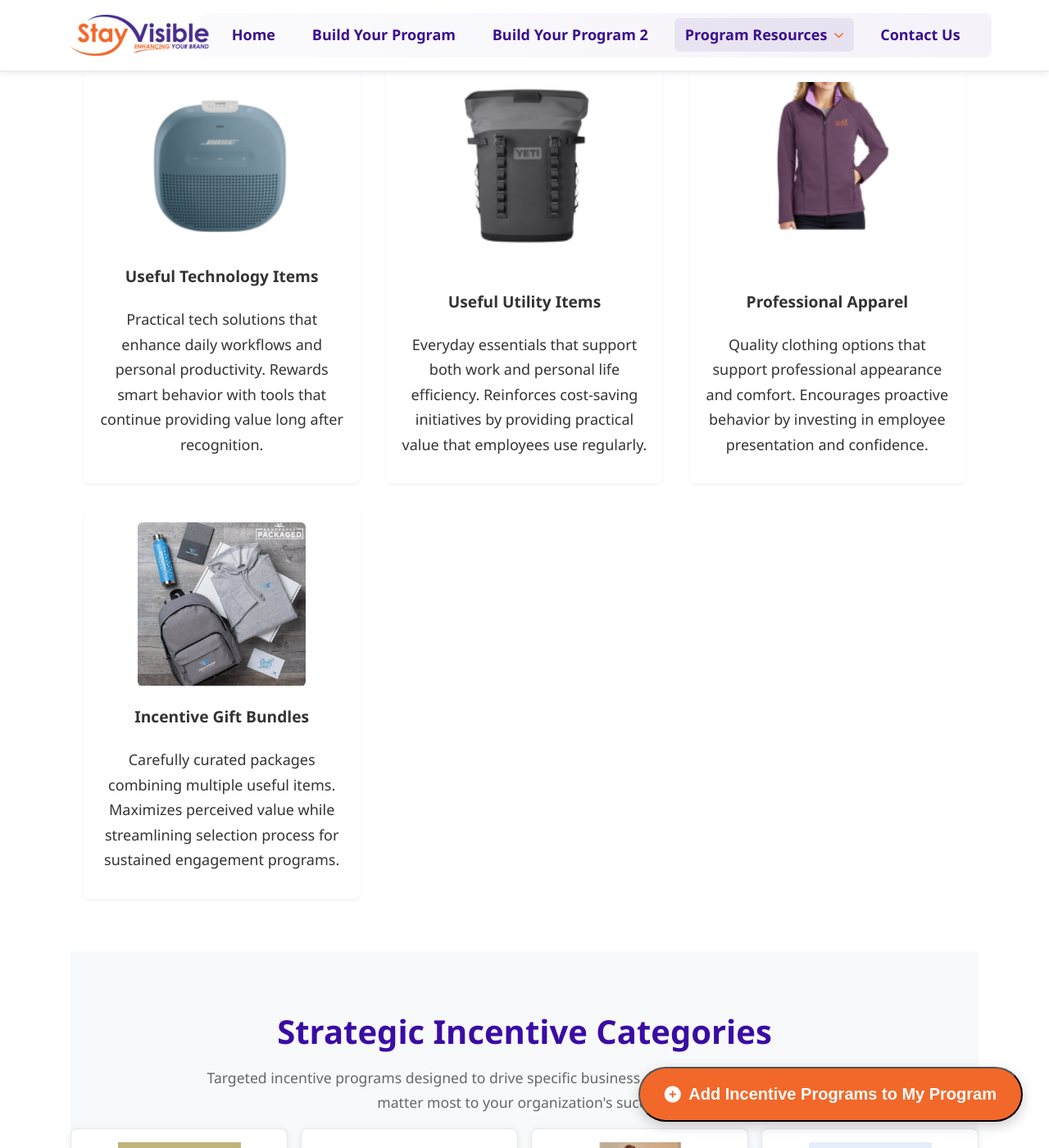
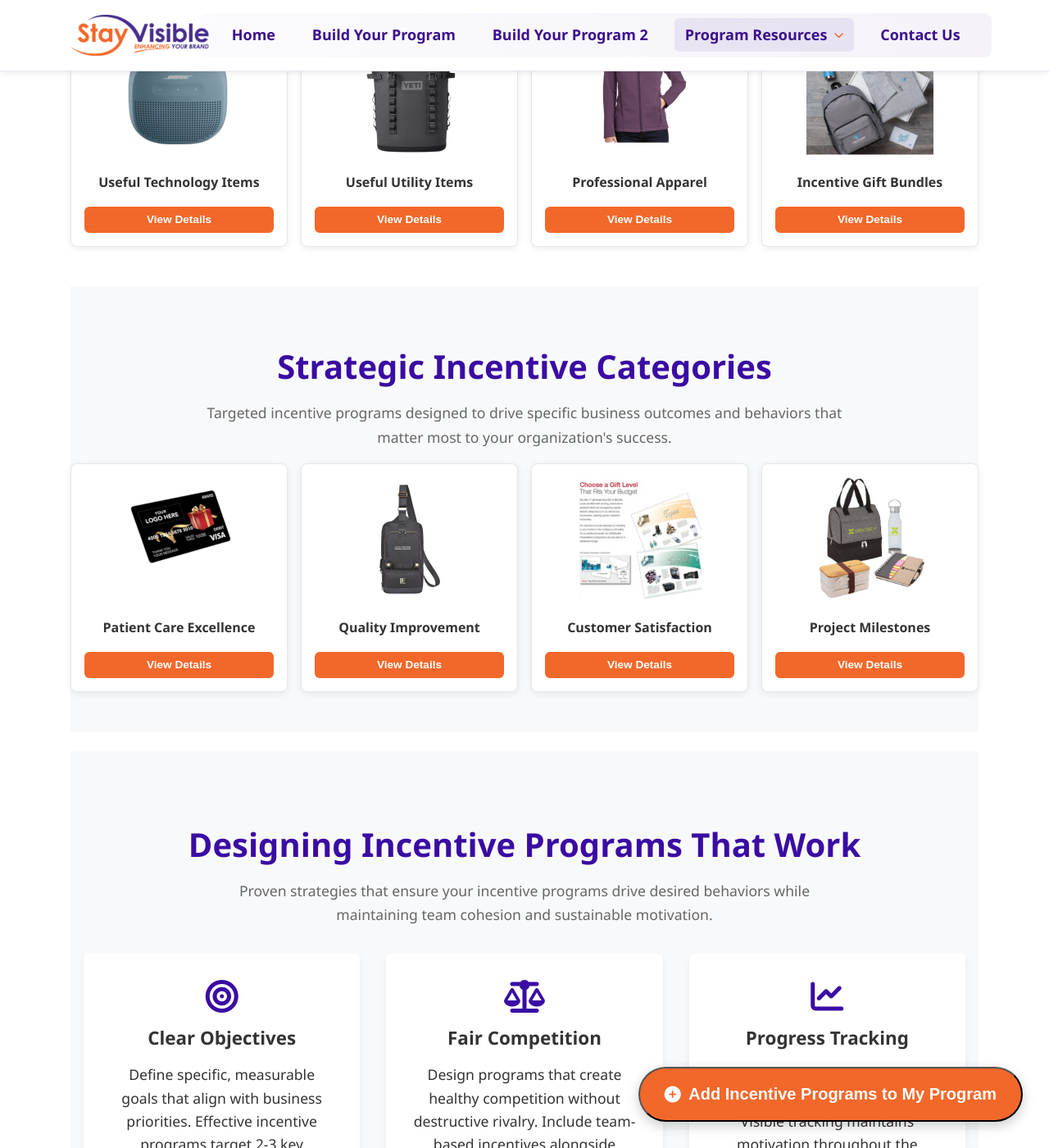
Before and after one commit to devbydesign/stayvis-recognition, a Jekyll site: the page incentive-programs.html, which Jekyll copies as it is, in a window 1280 px wide and 1400 px high, scrolled down 1551 px. Shown: the whole window at 82% size. Built offline with Jekyll 4.4.1, drawn with Linux system fonts in a browser that asks for light colours; some of the changed text lies outside the part shown.

Commit message:
last feature pag eupdates before clone

```diff
--- a/community-impact.html
+++ b/community-impact.html
@@ -4,7 +4,7 @@
   <meta charset="UTF-8">
   <meta name="viewport" content="width=device-width, initial-scale=1.0">
   <title>Community Impact | Employee Recognition Programs | StayVisible Promotions</title>
-  <link rel="icon" type="image/png" href="assets/images/favicon.png">`n  <link rel="shortcut icon" type="image/png" href="assets/images/favicon.png">`n  <link rel="apple-touch-icon" href="assets/images/favicon.png">
+  <link rel="icon" type="image/png" href="assets/images/favicon.png">  <link rel="shortcut icon" type="image/png" href="assets/images/favicon.png">  <link rel="apple-touch-icon" href="assets/images/favicon.png">
   <link rel="stylesheet" href="https://cdnjs.cloudflare.com/ajax/libs/font-awesome/6.5.1/css/all.min.css">
   <link rel="stylesheet" href="styles.css">
   <link rel="stylesheet" href="navigation.css">
--- a/incentive-programs.html
+++ b/incentive-programs.html
@@ -4,7 +4,7 @@
   <meta charset="UTF-8">
   <meta name="viewport" content="width=device-width, initial-scale=1.0">
   <title>Incentive Programs | Employee Recognition Programs | StayVisible Promotions</title>
-  <link rel="icon" type="image/png" href="assets/images/favicon.png">`n  <link rel="shortcut icon" type="image/png" href="assets/images/favicon.png">`n  <link rel="apple-touch-icon" href="assets/images/favicon.png">
+  <link rel="icon" type="image/png" href="assets/images/favicon.png">  <link rel="shortcut icon" type="image/png" href="assets/images/favicon.png">  <link rel="apple-touch-icon" href="assets/images/favicon.png">
   <link rel="stylesheet" href="https://cdnjs.cloudflare.com/ajax/libs/font-awesome/6.5.1/css/all.min.css">
   <link rel="stylesheet" href="styles.css">
   <link rel="stylesheet" href="navigation.css">
@@ -74,45 +74,29 @@
         High-value rewards and experiences that create powerful motivation for achieving specific business objectives. Choose and customize incentives that align with your goals and resonate with your team.
       </p>
 
-      <div class="product-grid">
-          <div class="product-card">
-              <div class="product-image">
-                  <img src="assets/images/UsefulTech.png" alt="Useful Technology Items">
-              </div>
-              <div class="product-info">
-                  <h3>Useful Technology Items</h3>
-                  <p>Practical tech solutions that enhance daily workflows and personal productivity. Rewards smart behavior with tools that continue providing value long after recognition.</p>
-              </div>
+      <div class="compact-grid">
+          <div class="compact-card product-card" data-title="Useful Technology Items" data-img="assets/images/UsefulTech.png" data-desc="Practical tech solutions that enhance daily workflows and personal productivity. Rewards smart behavior with tools that continue providing value long after recognition.">
+              <img src="assets/images/UsefulTech.png" alt="Useful Technology Items">
+              <h4>Useful Technology Items</h4>
+              <button class="btn btn-outline btn-small view-details">View Details</button>
           </div>
 
-          <div class="product-card">
-              <div class="product-image">
-                  <img src="assets/images/UsefulUtilities.png" alt="Useful Utility Items">
-              </div>
-              <div class="product-info">
-                  <h3>Useful Utility Items</h3>
-                  <p>Everyday essentials that support both work and personal life efficiency. Reinforces cost-saving initiatives by providing practical value that employees use regularly.</p>
-              </div>
+          <div class="compact-card product-card" data-title="Useful Utility Items" data-img="assets/images/UsefulUtilities.png" data-desc="Everyday essentials that support both work and personal life efficiency. Reinforces cost-saving initiatives by providing practical value that employees use regularly.">
+              <img src="assets/images/UsefulUtilities.png" alt="Useful Utility Items">
+              <h4>Useful Utility Items</h4>
+              <button class="btn btn-outline btn-small view-details">View Details</button>
           </div>
 
-          <div class="product-card">
-              <div class="product-image">
-                  <img src="assets/images/Apparel2.png" alt="Professional Apparel">
-              </div>
-              <div class="product-info">
-                  <h3>Professional Apparel</h3>
-                  <p>Quality clothing options that support professional appearance and comfort. Encourages proactive behavior by investing in employee presentation and confidence.</p>
-              </div>
+          <div class="compact-card product-card" data-title="Professional Apparel" data-img="assets/images/Apparel2.png" data-desc="Quality clothing options that support professional appearance and comfort. Encourages proactive behavior by investing in employee presentation and confidence.">
+              <img src="assets/images/Apparel2.png" alt="Professional Apparel">
+              <h4>Professional Apparel</h4>
+              <button class="btn btn-outline btn-small view-details">View Details</button>
           </div>
 
-          <div class="product-card">
-              <div class="product-image">
-                  <img src="assets/images/bundle2.PNG" alt="Incentive Gift Bundles">
-              </div>
-              <div class="product-info">
-                  <h3>Incentive Gift Bundles</h3>
-                  <p>Carefully curated packages combining multiple useful items. Maximizes perceived value while streamlining selection process for sustained engagement programs.</p>
-              </div>
+          <div class="compact-card product-card" data-title="Incentive Gift Bundles" data-img="assets/images/bundle2.PNG" data-desc="Carefully curated packages combining multiple useful items. Maximizes perceived value while streamlining selection process for sustained engagement programs.">
+              <img src="assets/images/bundle2.PNG" alt="Incentive Gift Bundles">
+              <h4>Incentive Gift Bundles</h4>
+              <button class="btn btn-outline btn-small view-details">View Details</button>
           </div>
       </div>
     </section>
@@ -124,9 +108,9 @@
         Targeted incentive programs designed to drive specific business outcomes and behaviors that matter most to your organization's success.
       </p>
       <div class="compact-grid">
-        <div class="compact-card product-card" data-title="Sales Performance" data-img="assets/images/Weekend Travel bag.jpg" data-desc="Results-driven incentives that motivate sales teams to exceed targets and achieve breakthrough performance. Create healthy competition while celebrating both individual achievements and team success milestones.">
-          <img src="assets/images/Weekend Travel bag.jpg" alt="Sales Performance">
-          <h4>Sales Performance</h4>
+        <div class="compact-card product-card" data-title="Patient Care Excellence" data-img="assets/images/GiftCards.png" data-desc="Healthcare-focused incentives that motivate clinical teams to exceed patient satisfaction scores and quality care metrics. Create positive competition while celebrating both individual compassionate care and team-based patient outcomes.">
+          <img src="assets/images/GiftCards.png" alt="Patient Care Excellence">
+          <h4>Patient Care Excellence</h4>
           <button class="btn btn-outline btn-small view-details">View Details</button>
         </div>
         <div class="compact-card product-card" data-title="Quality Improvement" data-img="assets/images/Popular Sling Bag.jpg" data-desc="Programs that reward process improvements, error reduction, and quality excellence. Motivate continuous improvement mindset while recognizing employees who enhance operational effectiveness and customer satisfaction.">
@@ -134,40 +118,21 @@
           <h4>Quality Improvement</h4>
           <button class="btn btn-outline btn-small view-details">View Details</button>
         </div>
-        <div class="compact-card product-card" data-title="Customer Satisfaction" data-img="assets/images/Warm and Cozy Sherpa.jpg" data-desc="Incentives tied to customer feedback scores, retention rates, and service excellence metrics. Drive customer-focused behaviors while celebrating teams that create exceptional customer experiences and build lasting relationships.">
-          <img src="assets/images/Warm and Cozy Sherpa.jpg" alt="Customer Satisfaction">
+        <div class="compact-card product-card" data-title="Customer Satisfaction" data-img="assets/images/CustomGiftLevels.PNG" data-desc="Incentives tied to customer feedback scores, retention rates, and service excellence metrics. Drive customer-focused behaviors while celebrating teams that create exceptional customer experiences and build lasting relationships.">
+          <img src="assets/images/CustomGiftLevels.PNG" alt="Customer Satisfaction">
           <h4>Customer Satisfaction</h4>
           <button class="btn btn-outline btn-small view-details">View Details</button>
         </div>
-        <div class="compact-card product-card" data-title="Project Milestones" data-img="assets/images/Tie Dye Apparel.jpg" data-desc="Recognition for meeting critical project deadlines, budget targets, and deliverable quality standards. Keep teams motivated throughout long projects while celebrating incremental progress and final achievements.">
-          <img src="assets/images/Tie Dye Apparel.jpg" alt="Project Milestones">
+        <div class="compact-card product-card" data-title="Project Milestones" data-img="assets/images/kit1.PNG" data-desc="Recognition for meeting critical project deadlines, budget targets, and deliverable quality standards. Keep teams motivated throughout long projects while celebrating incremental progress and final achievements.">
+          <img src="assets/images/kit1.PNG" alt="Project Milestones">
           <h4>Project Milestones</h4>
           <button class="btn btn-outline btn-small view-details">View Details</button>
         </div>
       </div>
     </section>
 
-    <!-- Program Management Tools -->
-    <section class="content-section">
-      <h2>Managing Successful Incentive Programs</h2>
-      <p class="section-intro">
-        Tools and resources to design, implement, and track incentive programs that drive measurable business results while maintaining engagement and fairness.
-      </p>
-      <div class="compact-grid">
-        <div class="compact-card-simple">
-          <img src="assets/images/bundle2.PNG" alt="Program Tracking Tools">
-        </div>
-        <div class="compact-card-simple">
-          <img src="assets/images/kit1.PNG" alt="Performance Dashboards">
-        </div>
-        <div class="compact-card-simple">
-          <img src="assets/images/Pamplets1.PNG" alt="Program Guidelines">
-        </div>
-        <div class="compact-card-simple">
-          <img src="assets/images/Mat1.PNG" alt="Communication Materials">
-        </div>
-      </div>
-    </section>
+     <!-- Invisible spacer section to make next section even -->
+     <section class="content-section" style="height: 24px; padding: 0; margin: 0; visibility: hidden;"></section>
 
     <!-- Best Practices -->
     <section class="content-section">
```
Also changed, not shown: general-awards.html (+28 -63 lines), peer-to-peer.html (+2 -21 lines), performance-bonuses.html (+4 -31 lines).
